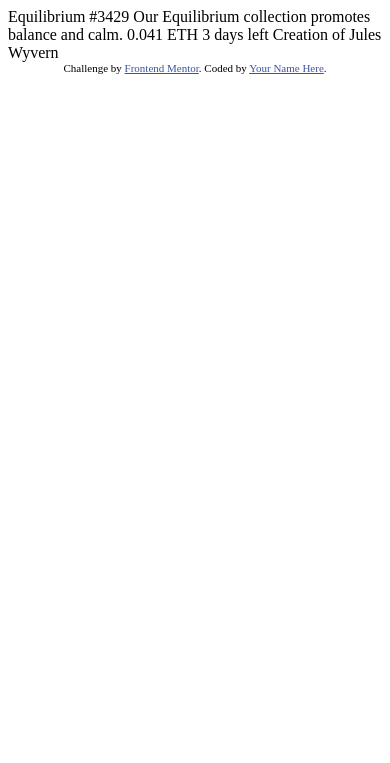
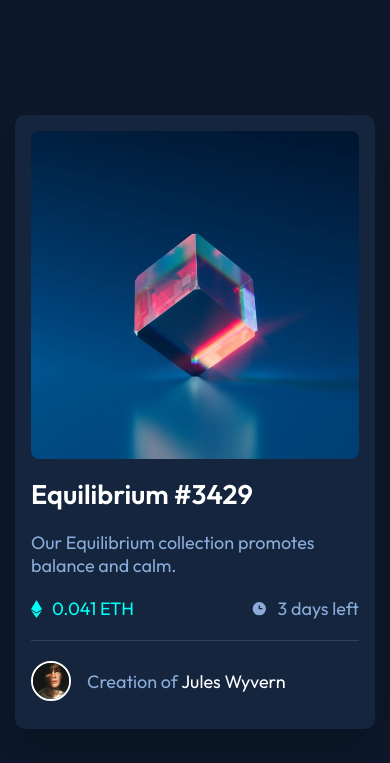
Before and after one commit to rizalarfiyan/fem-nft-preview-card, a plain HTML site: page index.html in a window 390 px wide. Shown: the top 763 px of the page. Drawn offline with Linux system fonts and the light colour scheme.

Commit message:
feat: add design for desktop page and responsive for mobile page

```diff
--- /dev/null
+++ b/assets/css/style.css
@@ -0,0 +1,133 @@
+*,
+*:before,
+*:after {
+    box-sizing: border-box;
+}
+
+html,
+body {
+    padding: 0;
+    margin: 0;
+}
+
+body {
+    position: relative;
+    font-family: 'Outfit', sans-serif;
+    font-size: 18px;
+    background-color: hsl(217, 54%, 11%);
+    color: hsl(215, 51%, 70%);
+}
+
+main {
+    min-height: 100vh;
+    width: 100%;
+    display: flex;
+    align-items: center;
+    justify-content: center;
+}
+
+a {
+    color: hsl(0, 0%, 100%);
+    text-decoration: none;
+    transition: color .25s ease-in-out;
+}
+
+a:hover {
+    color: hsl(178, 100%, 50%);
+}
+
+.card {
+    overflow: hidden;
+    border-radius: 10px;
+    background-color: hsl(216, 50%, 16%);
+    width: calc(100% - 30px);
+    max-width: 380px;
+    box-shadow: 0 20px 50px hsla(217, 54%, 5%, .5);
+    display: flex;
+    flex-direction: column;
+    position: relative;
+    padding: 16px;
+    z-index: 1;
+}
+
+.card .image {
+    border-radius: 8px;
+    overflow: hidden;
+    position: relative;
+}
+
+.card .image::before {
+    content: url('../images/icon-view.svg');
+    display: block;
+    position: absolute;
+    opacity: 0;
+    width: 100%;
+    height: 100%;
+    cursor: pointer;
+    display: flex;
+    align-items: center;
+    justify-content: center;
+    background-color: hsla(178, 100%, 50%, 0.5);
+    transition: opacity .4s ease-in-out;
+}
+
+.card .image:hover::before {
+    opacity: 1;
+}
+
+.card img:not(.icon) {
+    width: 100%;
+    height: auto;
+    display: block;
+}
+
+.content {
+    margin: 18px 0 12px;
+}
+
+.content>*:not(:last-child) {
+    margin-bottom: 20px;
+}
+
+.content h1,
+.content p {
+    margin: 0;
+}
+
+.content .info {
+    display: flex;
+    align-items: center;
+    justify-content: space-between;
+    border-bottom: 1px solid hsl(215, 32%, 27%);
+    padding-bottom: 20px;
+}
+
+.content .info .item {
+    display: flex;
+    align-items: center;
+    gap: 10px;
+}
+
+.content .info .item:first-child {
+    color: hsl(178, 100%, 50%);
+}
+
+.user {
+    display: flex;
+    align-items: center;
+    gap: 16px;
+}
+
+.user .avatar {
+    width: 40px;
+    border: 2px solid hsl(0, 0%, 100%);
+    border-radius: 50%;
+}
+
+.attribution {
+    position: fixed;
+    text-align: center;
+    bottom: 0;
+    padding: 16px;
+    width: 100%;
+}
--- a/index.html
+++ b/index.html
@@ -1,33 +1,60 @@
 <!DOCTYPE html>
 <html lang="en">
+
 <head>
   <meta charset="UTF-8">
-  <meta name="viewport" content="width=device-width, initial-scale=1.0"> <!-- displays site properly based on user's device -->
+  <meta name="viewport" content="width=device-width, initial-scale=1.0">
+  <link rel="icon" type="image/png" sizes="32x32" href="./assets/images/favicon-32x32.png">
+  <title>Frontend Mentor | NFT preview card component</title>
+  <link rel="preconnect" href="https://fonts.googleapis.com">
+  <link rel="preconnect" href="https://fonts.gstatic.com" crossorigin>
+  <link href="https://fonts.googleapis.com/css2?family=Outfit:wght@300;400;600&display=swap" rel="stylesheet">
+  <link rel="stylesheet" href="./assets/css/style.css">
+</head>
 
-  <link rel="icon" type="image/png" sizes="32x32" href="./images/favicon-32x32.png">
-
-  <title>Frontend Mentor | NFT preview card component</title>
-
-  <!-- Feel free to remove these styles or customise in your own stylesheet 👍 -->
-  <style>
-    .attribution { font-size: 11px; text-align: center; }
-    .attribution a { color: hsl(228, 45%, 44%); }
-  </style>
-</head>
 <body>
 
-  Equilibrium #3429
+  <main>
+    <section class="card">
+      <div class="image">
+        <img src="./assets/images/image-equilibrium.jpg" alt="Equilibrium Image">
+      </div>
+      <div class="content">
+        <h1>
+          <a href="#equilibrium">
+            Equilibrium #3429
+          </a>
+        </h1>
+        <p>Our Equilibrium collection promotes balance and calm.</p>
+        <div class="info">
+          <div class="item">
+            <img class="icon" src="./assets/images/icon-ethereum.svg" alt="Ethereum Icon">
+            <span>0.041 ETH</span>
+          </div>
+          <div class="item">
+            <img class="icon" src="./assets/images/icon-clock.svg" alt="Clock Icon">
+            <span>3 days left</span>
+          </div>
+        </div>
+        <div class="user">
+          <div class="avatar">
+            <img src="./assets/images/image-avatar.png" alt="Avatar Jules Wyvern">
+          </div>
+          <span>
+            Creation of <a href="#jules-wyvern">Jules Wyvern</a>
+          </span>
+        </div>
+      </div>
+    </section>
+  </main>
 
-  Our Equilibrium collection promotes balance and calm.
+  <footer>
+    <div class="attribution" 1>
+      Challenge by <a href="https://www.frontendmentor.io/challenges/nft-preview-card-component-SbdUL_w0U"
+        target="_blank">Frontend Mentor</a>.
+      Coded by <a href="https://github.com/rizalarfiyan" target="_blank">Rizal Arfiyan</a>.
+    </div>
+  </footer>
+</body>
 
-  0.041 ETH
-  3 days left
-
-  Creation of Jules Wyvern
-
-  <div class="attribution">
-    Challenge by <a href="https://www.frontendmentor.io?ref=challenge" target="_blank">Frontend Mentor</a>.
-    Coded by <a href="#">Your Name Here</a>.
-  </div>
-</body>
 </html>
```
Also changed, not shown: assets/images/favicon-32x32.png (renamed from images/favicon-32x32.png), assets/images/icon-clock.svg (renamed from images/icon-clock.svg), assets/images/icon-ethereum.svg (renamed from images/icon-ethereum.svg), assets/images/icon-view.svg (renamed from images/icon-view.svg), assets/images/image-avatar.png (renamed from images/image-avatar.png), assets/images/image-equilibrium.jpg (renamed from images/image-equilibrium.jpg).
